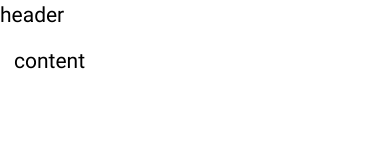
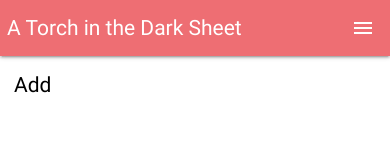
Before and after one commit to markotronoph/materializeapp, a website with bundled scripts: page www/charsheet.html in a window 390 px wide. Built offline with nearby package versions, Linux system fonts and the light colour scheme.

Commit message:
#4 Added navbar

```diff
--- a/www/charsheet.html
+++ b/www/charsheet.html
@@ -15,14 +15,16 @@
         <meta name="msapplication-tap-highlight" content="no">
         <meta name="viewport" content="initial-scale=1, width=device-width, viewport-fit=cover">
         <meta name="color-scheme" content="light dark">
+        <link rel="shortcut icon" href="#">
 
         <!-- CSS Libraries -->
         <link rel="stylesheet" href="css/lib/materialize.min.css">
 
         <!-- CSS -->
         <link rel="stylesheet" href="css/charsheet/charsheet.css">
+        <link rel="stylesheet" href="css/common/component/navbar.css">
+        <link rel="stylesheet" href="css/common/component/top.css">
         <link rel="stylesheet" href="css/common/global.css">
-        <link rel="stylesheet" href="css/component/top.css">
 
         <!-- JS Libraries -->
         <script src="js/lib/jquery.min.js"></script>
@@ -35,6 +37,6 @@
     <body>
         <div id="charsheet"></div>
         <script src="cordova.js"></script>
-        <script type="module" src="js/index.js"></script>
+        <script type="module" src="js/common/index.js"></script>
     </body>
 </html>
--- /dev/null
+++ b/www/css/common/component/navbar.css
@@ -0,0 +1,7 @@
+.navbar-container {
+  width: 100%;
+}
+
+.navbar-container .title {
+  font-size: 1.5rem !important;
+}
--- a/www/css/common/global.css
+++ b/www/css/common/global.css
@@ -26,25 +26,25 @@ body * {
   font-family: "Noto Sans JP";
   font-style: normal;
   font-weight: normal;
-  src: url("../font/NotoSans/NotoSansCJKjp-Regular.eot");
+  src: url("../../font/NotoSans/NotoSansCJKjp-Regular.eot");
   src:
     local("NotoSansCJKJPRegular"),
     local("Noto Sans CJK JP Regular"),
-    url("../font/NotoSans/NotoSansCJKjp-Regular.woff2") format("woff2"),
-    url("../font/NotoSans/NotoSansCJKjp-Regular.woff") format("woff"),
-    url("../font/NotoSans/NotoSansCJKjp-Regular.ttf") format("truetype");
+    url("../../font/NotoSans/NotoSansCJKjp-Regular.woff2") format("woff2"),
+    url("../../font/NotoSans/NotoSansCJKjp-Regular.woff") format("woff"),
+    url("../../font/NotoSans/NotoSansCJKjp-Regular.ttf") format("truetype");
 }
 
 @font-face {
   font-family: Roboto;
   font-style: normal;
   font-weight: normal;
-  src: url("../font/Roboto/Roboto-Regular.eot");
+  src: url("../../font/Roboto/Roboto-Regular.eot");
   src:
     local("Roboto"),
-    url("../font/Roboto/Roboto-Regular.woff2") format("woff2"),
-    url("../font/Roboto/Roboto-Regular.woff") format("woff"),
-    url("../font/Roboto/Roboto-Regular.ttf") format("truetype");
+    url("../../font/Roboto/Roboto-Regular.woff2") format("woff2"),
+    url("../../font/Roboto/Roboto-Regular.woff") format("woff"),
+    url("../../font/Roboto/Roboto-Regular.ttf") format("truetype");
 }
 
 /* https://developers.google.com/fonts/docs/material_icons */
@@ -52,13 +52,13 @@ body * {
   font-family: "Material Icons";
   font-style: normal;
   font-weight: 400;
-  src: url("../font/MaterialIcons/MaterialIcons-Regular.eot"); /* For IE6-8 */
+  src: url("../../font/MaterialIcons/MaterialIcons-Regular.eot"); /* For IE6-8 */
   src:
     local("Material Icons"),
     local("MaterialIcons-Regular"),
-    url("../font/MaterialIcons/MaterialIcons-Regular.woff2") format("woff2"),
-    url("../font/MaterialIcons/MaterialIcons-Regular.woff") format("woff"),
-    url("../font/MaterialIcons/MaterialIcons-Regular.ttf") format("truetype");
+    url("../../font/MaterialIcons/MaterialIcons-Regular.woff2") format("woff2"),
+    url("../../font/MaterialIcons/MaterialIcons-Regular.woff") format("woff"),
+    url("../../font/MaterialIcons/MaterialIcons-Regular.ttf") format("truetype");
 }
 
 .material-icons {
--- a/www/js/charsheet/charsheet.js
+++ b/www/js/charsheet/charsheet.js
@@ -1,19 +1,50 @@
 import component from '../common/component/creator.js';
 
-const option = {
+const top = component.instantiate('top', {});
 
+function onClickAdd(event) {
+  event.stopPropagation();
+  top.setContent('Add');
+}
+
+function onClickLoad(event) {
+  event.stopPropagation();
+  top.setContent('Load');
+}
+
+function onClickDelete(event) {
+  event.stopPropagation();
+  top.setContent('Delete');
+}
+
+const navbarOption = {
+  dropdownItemList: [
+    {
+      label: 'Add',
+      onClickHandler: onClickAdd,
+    },
+    {
+      label: 'Load',
+      onClickHandler: onClickLoad,
+    },
+    {
+      label: 'Delete',
+      onClickHandler: onClickDelete,
+    },
+  ],
 };
 
-const data = {
-
-};
+const navbar = component.instantiate('navbar', {
+  option: navbarOption,
+  title: 'A Torch in the Dark Sheet',
+});
 
 function init($container) {
-  const top = component.instantiate('top', {
-    option, data, header: 'header', content: 'content',
-  });
   $container.empty();
   $container.append(top.getDom());
+  top.setHeader(navbar);
+  top.setContent('Add');
+  navbar.initDropdown();
 }
 
 export default {
--- a/www/js/common/component/base.js
+++ b/www/js/common/component/base.js
@@ -1,8 +1,19 @@
 export class BaseComponent {
-  constructor({ html, option, data }) {
+  constructor({
+    html, option, data, className,
+  }) {
     this.$dom = $(html);
     this.setOption(option);
     this.setData(data);
+    this.setClassName(className);
+  }
+
+  setClassName(className) {
+    this.$dom.addClass(className);
+  }
+
+  removeClassName(className) {
+    this.$dom.removeClass(className);
   }
 
   setData(data) {
@@ -45,6 +56,10 @@ export class BaseComponent {
     this.$dom.empty();
   }
 
+  remove(selector) {
+    $(selector, this.$dom).remove();
+  }
+
   init() {
     /* Override */
   }
--- a/www/js/common/component/creator.js
+++ b/www/js/common/component/creator.js
@@ -1,6 +1,8 @@
+import navbar from './navbar.js';
 import top from './top.js';
 
 const ui = {
+  navbar,
   top,
 };
 
--- /dev/null
+++ b/www/js/common/component/navbar.js
@@ -0,0 +1,98 @@
+import { BaseComponent } from './base.js';
+
+const ui = {
+  html: `
+    <div class='navbar-container'>
+      <div class='navbar-fixed'>
+        <nav>
+          <div class='nav-wrapper'>
+            <a href='#!' class='title brand-logo left'></a>
+            <ul class='right'>
+            </ul>
+          </div>
+        </nav>
+      </div>
+    </div>
+  `,
+  dropdownContentTemplate: `
+    <ul class='dropdown-content'>
+    </ul>
+  `,
+  dropdownTriggerTemplate: `
+    <li>
+      <a href='#!' class='dropdown-trigger'>
+        <i class='material-icons'>menu</i>
+      </a>
+    </li>
+  `,
+  dropdownItemTemplate: `
+    <li><a href='#!'></a></li>
+  `,
+};
+
+export class Navbar extends BaseComponent {
+  constructor({
+    option, data, title,
+  }) {
+    super({ html: ui.html, option, data });
+    this.init({
+      option, data, title,
+    });
+  }
+
+  init(props) {
+    if (props.option && props.option.dropdownItemList) {
+      this.setDropdown(props.option.dropdownItemList);
+    }
+
+    this.setTitle(props.title);
+  }
+
+  setTitle(title) {
+    this.setUi('.title', title);
+  }
+
+  /* dropdownItemList[index]: { label, onClickHandler } */
+  setDropdown(dropdownItemList) {
+    if (!dropdownItemList || !Array.isArray(dropdownItemList)) {
+      throw new Error('navbar.option.dropdownItemList should be an array');
+    }
+
+    const $right = this.select('.right');
+
+    this.dropdownId = `dropdown- ${Math.random()}`;
+
+    const $dropdownTrigger = $(ui.dropdownTriggerTemplate);
+    $('a', $dropdownTrigger).attr('data-target', this.dropdownId);
+
+    const $dropdownContent = $(ui.dropdownContentTemplate);
+    $dropdownContent.attr('id', this.dropdownId);
+
+    dropdownItemList.forEach(({ label, onClickHandler }) => {
+      const $dropdownItem = $(ui.dropdownItemTemplate);
+      $('a', $dropdownItem).text(label);
+      $('a', $dropdownItem).on('click', onClickHandler);
+      $dropdownContent.append($dropdownItem);
+    });
+
+    $right.empty();
+    $right.append($dropdownTrigger);
+
+    this.select('.dropdown-content').remove();
+    this.select('nav').append($dropdownContent);
+  }
+
+  /* Call after navbar is appended */
+  initDropdown() {
+    $('.dropdown-trigger').dropdown();
+  }
+}
+
+function instantiate(props) {
+  const component = new Navbar(props);
+  return component;
+}
+
+export default {
+  instantiate,
+};
--- a/www/js/index.js
+++ b/www/js/common/index.js
@@ -1,5 +1,5 @@
-import util from './common/util/util.js';
-import charsheet from './charsheet/charsheet.js';
+import util from './util/util.js';
+import charsheet from '../charsheet/charsheet.js';
 
 const apps = {
   charsheet,
```
Also changed, not shown: www/css/common/component/top.css (renamed from www/css/component/top.css).
